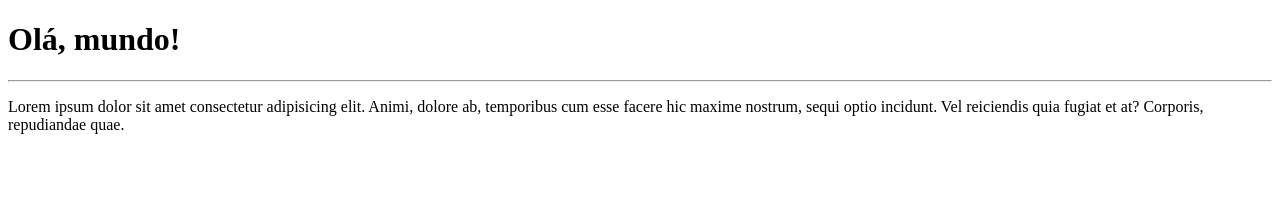
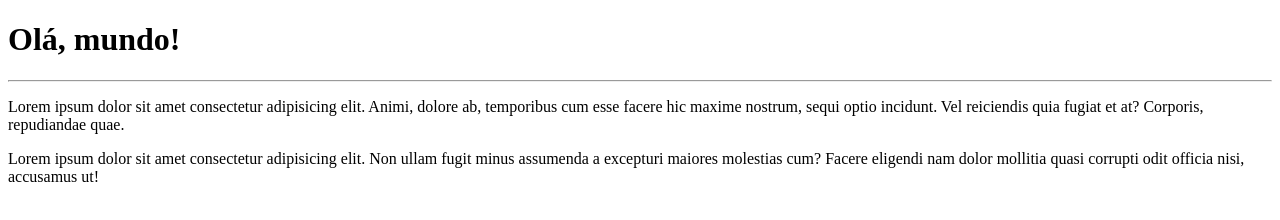
Before and after one commit to lauramagallhaes/Repositorio-Inicial-OlaMundo, a plain HTML site: page site-exemplo/index.html in a window 1280 px wide. Drawn offline with Linux system fonts and the light colour scheme.

Commit message:
Adicionei um parágrafo

```diff
--- a/site-exemplo/index.html
+++ b/site-exemplo/index.html
@@ -11,5 +11,6 @@
     <hr>
     <p>Lorem ipsum dolor sit amet consectetur adipisicing elit. Animi, dolore ab, temporibus cum esse facere hic maxime nostrum, sequi optio incidunt. Vel reiciendis quia fugiat et at? Corporis, repudiandae quae.</p>
 
+    <p>Lorem ipsum dolor sit amet consectetur adipisicing elit. Non ullam fugit minus assumenda a excepturi maiores molestias cum? Facere eligendi nam dolor mollitia quasi corrupti odit officia nisi, accusamus ut!</p>
 </body>
 </html>
```
